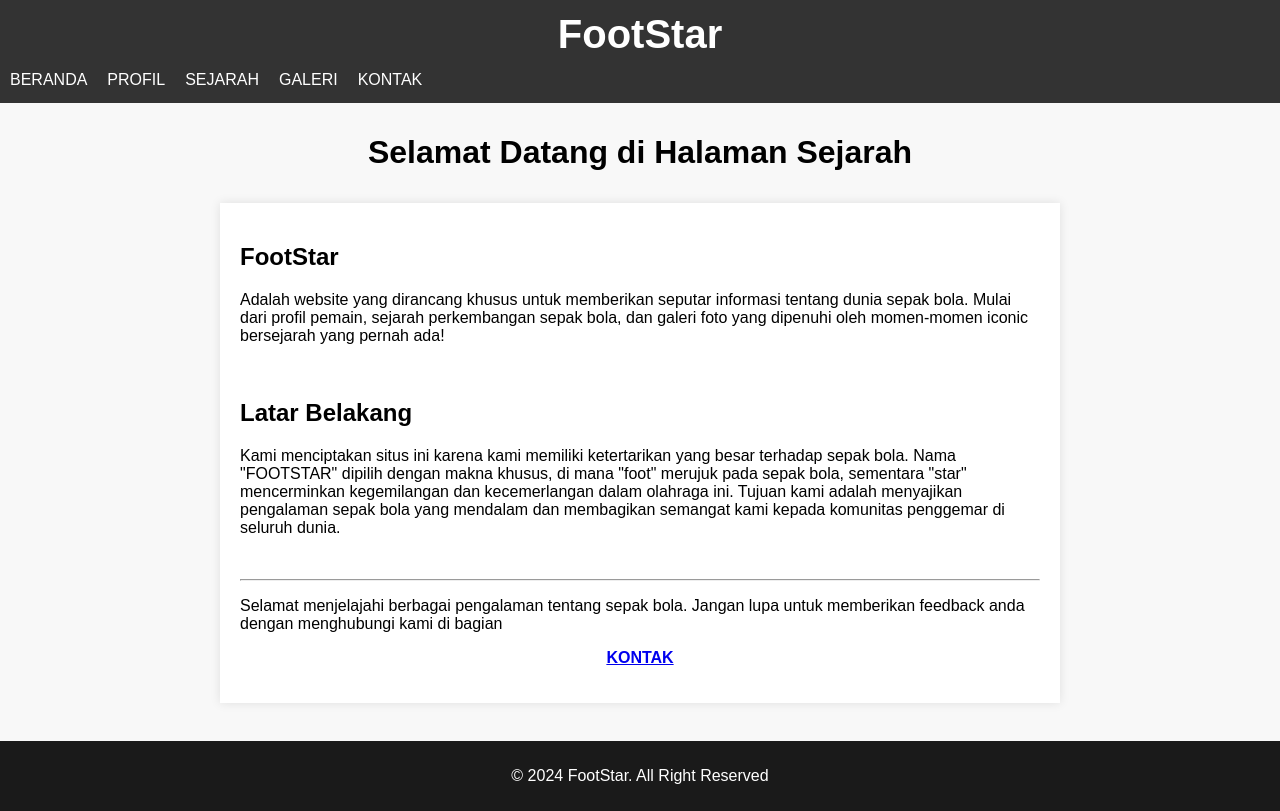
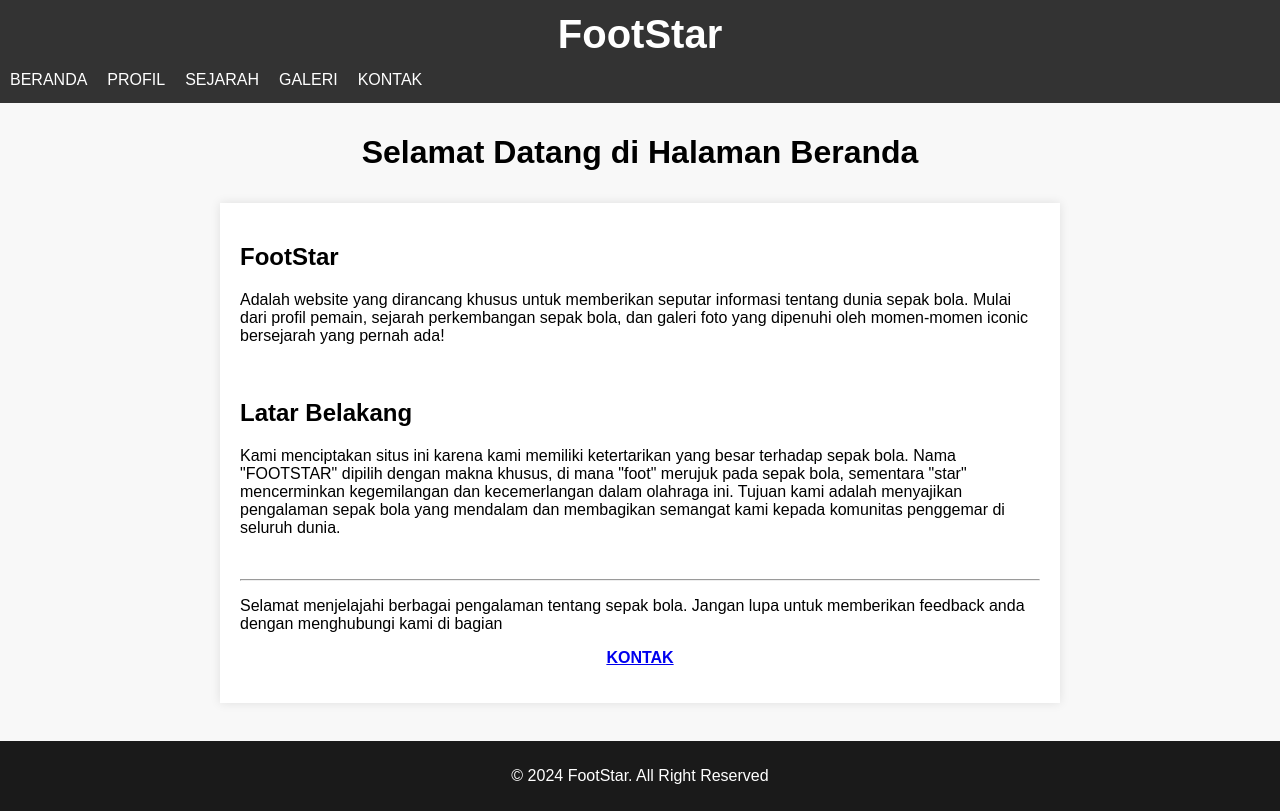
Before and after one commit to footstarr/footstar, a plain HTML site: page index.html in a window 1280 px wide. Drawn offline with Linux system fonts and the light colour scheme.

Commit message:
Update index.html

```diff
--- a/index.html
+++ b/index.html
@@ -22,7 +22,7 @@
               </ul>
           </nav>
        </header>
-       <h1>Selamat Datang di Halaman Sejarah</h1>
+       <h1>Selamat Datang di Halaman Beranda</h1>
 
        <section>
            <h2>FootStar</h2>
```
